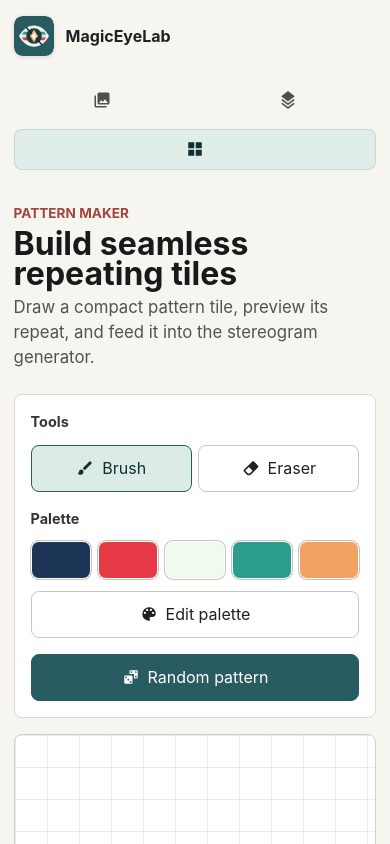
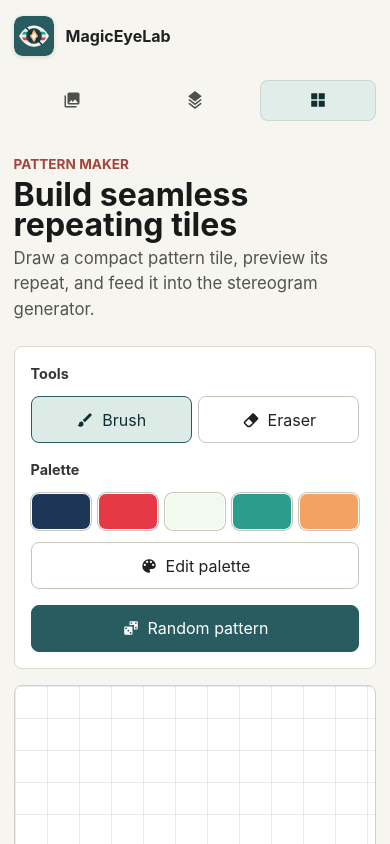
Before and after one commit to manix84/magiceyelab, a React (Vite) app: page /pattern-maker in a window 390 px wide. Shown: the top 844 px of the page. Built offline with nearby package versions, Linux system fonts and the light colour scheme.

Commit message:
feat: enhance layout responsiveness by adding min-width properties and adjusting grid styles across components

```diff
--- a/package.json
+++ b/package.json
@@ -1,6 +1,6 @@
 {
   "name": "magiceyelab",
-  "version": "3.4.0",
+  "version": "3.5.0",
   "private": true,
   "type": "module",
   "scripts": {
--- a/src/components/layout/AppLayout.module.scss
+++ b/src/components/layout/AppLayout.module.scss
@@ -76,6 +76,15 @@
   @media (max-width: 840px) {
     justify-content: stretch;
   }
+
+  @media (max-width: 560px) {
+    display: grid;
+    grid-template-columns: repeat(3, minmax(0, 1fr));
+    gap: 0.4rem;
+    width: 100%;
+    min-width: 0;
+    padding-inline: 0;
+  }
 }
 
 .navLink {
@@ -108,6 +117,7 @@
 
   @media (max-width: 560px) {
     justify-content: center;
+    min-width: 0;
 
     span {
       display: none;
@@ -115,8 +125,17 @@
   }
 }
 
+@media (max-width: 560px) {
+  .navLink {
+    min-width: 0;
+    flex: 1 1 0;
+  }
+}
+
 .main {
   padding: clamp(1rem, 3vw, 2rem);
+  min-width: 0;
+  overflow-x: clip;
 
   @media (max-width: 560px) {
     padding-inline: 0.85rem;
--- a/src/components/layout/PageHeader.module.scss
+++ b/src/components/layout/PageHeader.module.scss
@@ -1,6 +1,7 @@
 .header {
   display: grid;
   gap: 0.35rem;
+  min-width: 0;
 
   p,
   h1,
@@ -16,6 +17,7 @@
   }
 
   h1 {
+    min-width: 0;
     max-width: 16ch;
     color: #17191a;
     font-size: clamp(2rem, 6vw, 4.5rem);
@@ -23,6 +25,8 @@
   }
 
   span {
+    display: block;
+    min-width: 0;
     max-width: 54rem;
     color: #525450;
     font-size: 1.05rem;
--- a/src/features/generator/GeneratorPage.module.scss
+++ b/src/features/generator/GeneratorPage.module.scss
@@ -15,11 +15,13 @@
 .textField {
   display: grid;
   gap: 0.45rem;
+  min-width: 0;
   color: #343633;
   font-size: 0.9rem;
   font-weight: 700;
 
   input {
+    min-width: 0;
     width: 100%;
     min-height: 2.5rem;
     border: 1px solid #c8c5bb;
@@ -50,6 +52,10 @@ label.fileButton {
   color: #202124;
   background: #ffffff;
   cursor: pointer;
+
+  span {
+    min-width: 0;
+  }
 
   svg {
     flex: 0 0 auto;
@@ -99,6 +105,10 @@ label.fileButton {
 
 .rangeField {
   min-width: 0;
+
+  input {
+    min-width: 0;
+  }
 }
 
 .rangeLabel {
--- a/src/styles/_mixins.scss
+++ b/src/styles/_mixins.scss
@@ -1,6 +1,7 @@
 @mixin workspace {
   display: grid;
   gap: 1.5rem;
+  min-width: 0;
   max-width: 1440px;
   margin: 0 auto;
 }
@@ -19,6 +20,7 @@
 @mixin tool-panel {
   display: grid;
   gap: 1rem;
+  min-width: 0;
   border: 1px solid #ded9cc;
   border-radius: 8px;
   padding: 1rem;
```
Also changed, not shown: 1 other file (tests, documents, lock files or other folders).
